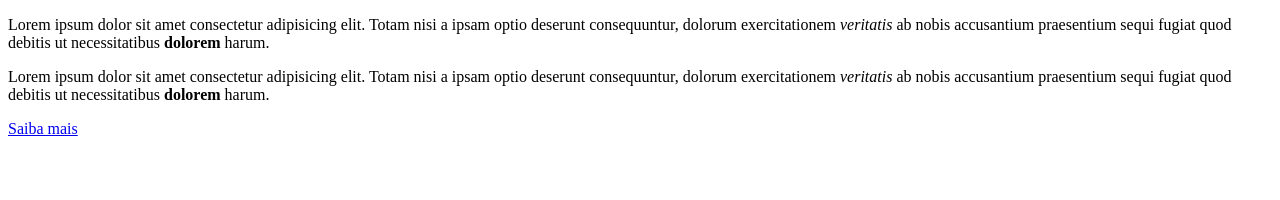
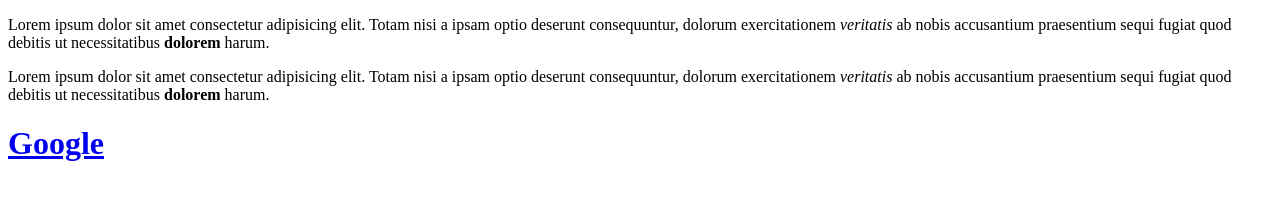
Before and after one commit to Thiagomatheus12/rocketseat, a plain HTML site: page ex001.html in a window 1280 px wide. Drawn offline with Linux system fonts and the light colour scheme.

Commit message:
Update ex001.html

```diff
--- a/ex001.html
+++ b/ex001.html
@@ -9,6 +9,6 @@
 <body>
     <p>Lorem ipsum dolor sit amet consectetur adipisicing elit. Totam nisi a ipsam optio deserunt consequuntur, dolorum exercitationem <em>veritatis</em> ab nobis accusantium praesentium sequi fugiat quod debitis ut necessitatibus <strong>dolorem</strong> harum.</p>
     <p>Lorem ipsum dolor sit amet consectetur adipisicing elit. Totam nisi a ipsam optio deserunt consequuntur, dolorum exercitationem <em>veritatis</em> ab nobis accusantium praesentium sequi fugiat quod debitis ut necessitatibus <strong>dolorem</strong> harum.</p>
-    <a href="https://google.com">Saiba mais</a>
+    <a href="https://google.com" title="Ir para o Google"> <h1>Google</h1></a>
 </body>
 </html>
```
